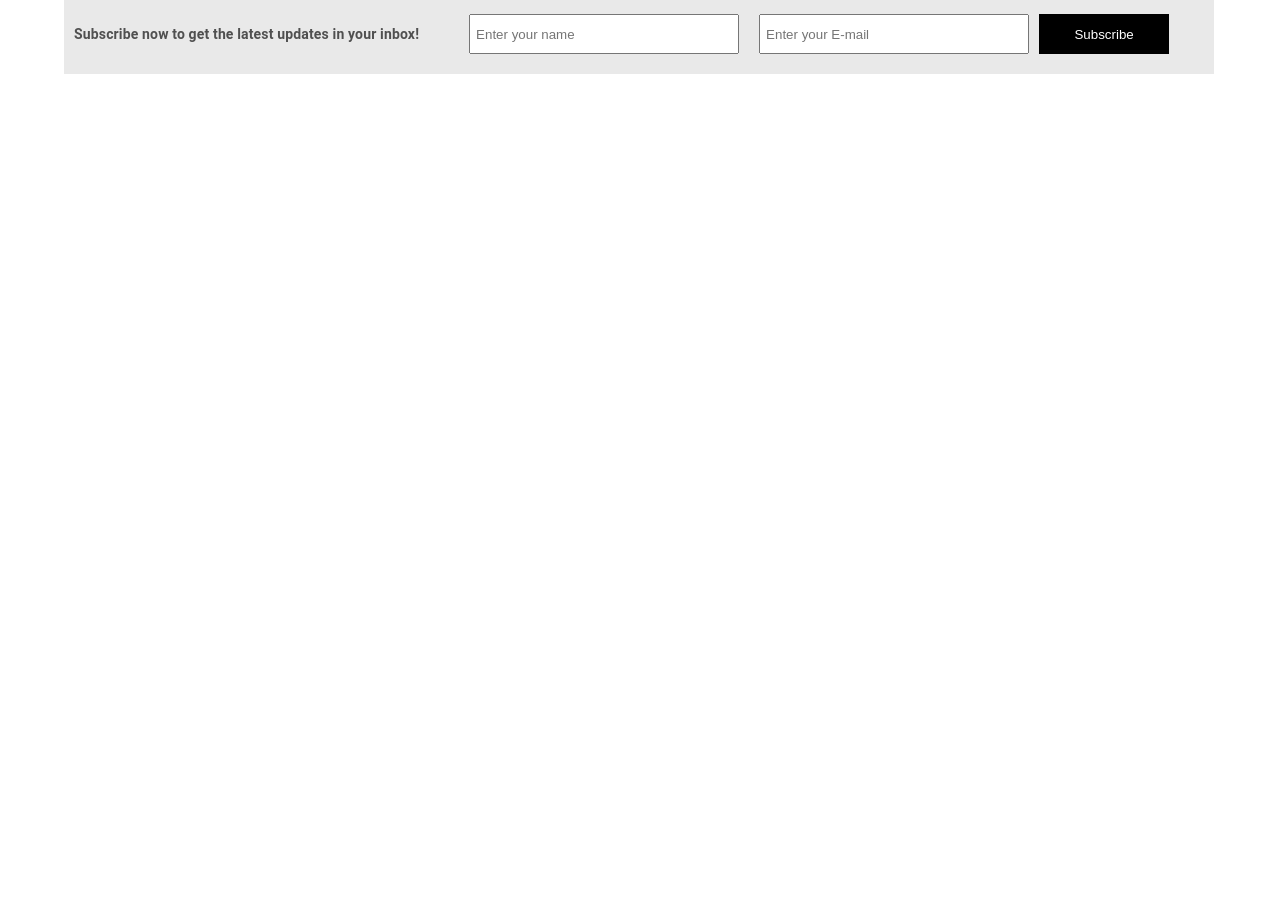
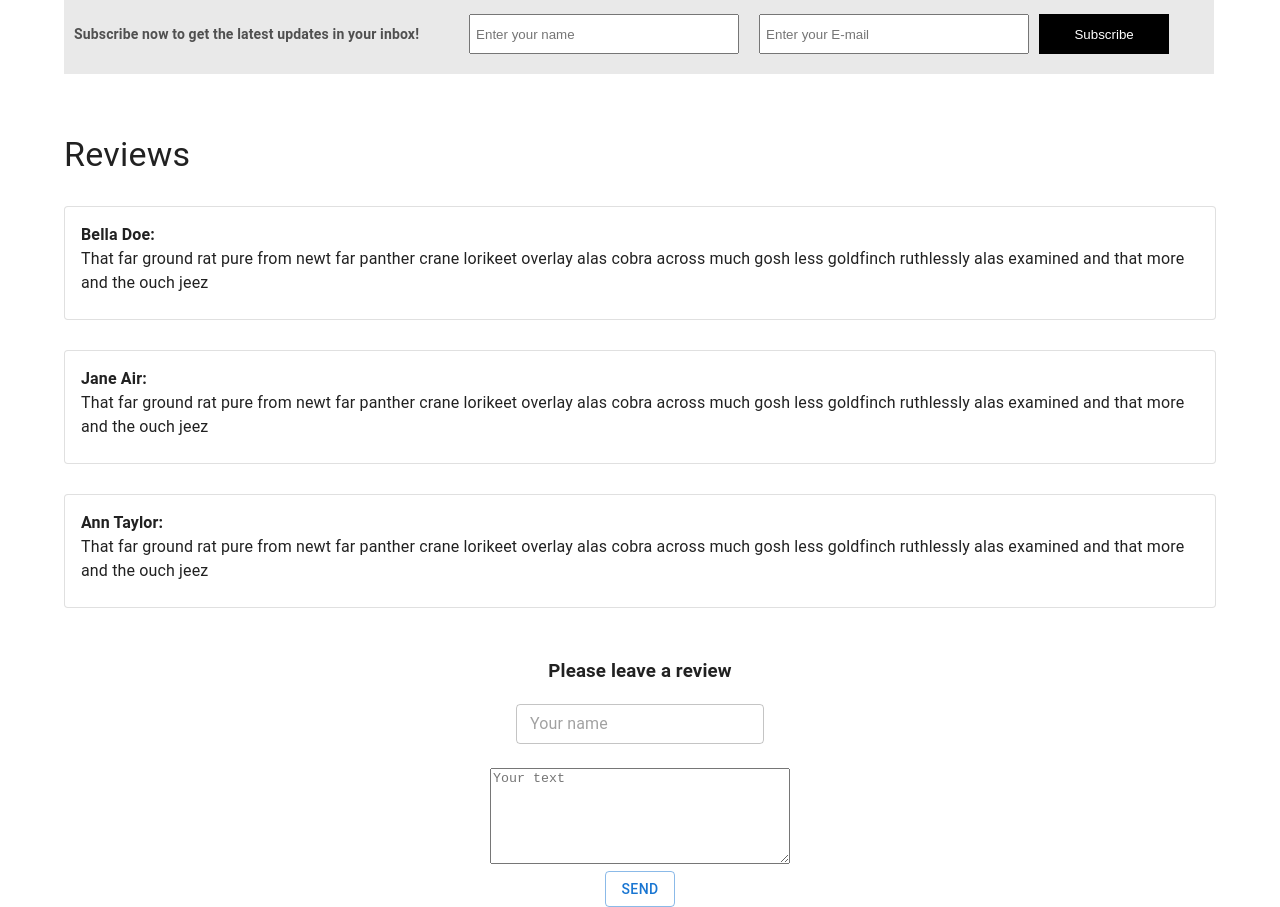
Before and after one commit to viktoriia-7/blog-on-react, a React (Create React App) app: page / in a window 1280 px wide. Shown: the part 1060-1967 px from the top of the page. Before the commit the page ends 1194 px from the top, so only its background shows below. Built offline with nearby package versions, Linux system fonts and the light colour scheme.

Commit message:
added Rewiews

```diff
--- a/src/Container/Main/Main.tsx
+++ b/src/Container/Main/Main.tsx
@@ -2,6 +2,7 @@ import Logo from 'components/Logo/Logo'
 import { Container } from '@mui/material'
 import Slider from 'components/Slider/Slider'
 import SubscribeForm from 'components/Subscribe/SubscribeForm'
+import Reviews from 'components/Rewiews/Rewiews'
 
 type Props = {}
 const Main = (props: Props) => {
@@ -9,7 +10,8 @@ const Main = (props: Props) => {
         <Container>
             <Logo />
             <Slider />
-            <SubscribeForm/>
+            <SubscribeForm />
+            <Reviews/>
         </Container>
     )
 }
--- a/src/assets/style.scss
+++ b/src/assets/style.scss
@@ -31,3 +31,11 @@ img {
         }
     }
 }
+
+.name-rewiew{
+    font-weight: 700;
+}
+
+.custom-textarea{
+    width: 300px;
+}
--- /dev/null
+++ b/src/components/Rewiews/Rewiews.tsx
@@ -0,0 +1,120 @@
+import {
+    Button,
+    Card,
+    CardContent,
+    TextField,
+    TextareaAutosize,
+    Typography,
+} from '@mui/material'
+import { useState } from 'react'
+
+type Props = {}
+
+type Review = {
+    name: string
+    text: string
+}
+
+const Reviews = (props: Props) => {
+    const arrReviews: Review[] = [
+        {
+            name: 'Bella Doe',
+            text: 'That far ground rat pure from newt far panther crane lorikeet overlay alas cobra across much gosh less goldfinch ruthlessly alas examined and that more and the ouch jeez',
+        },
+        {
+            name: 'Jane Air',
+            text: 'That far ground rat pure from newt far panther crane lorikeet overlay alas cobra across much gosh less goldfinch ruthlessly alas examined and that more and the ouch jeez',
+        },
+        {
+            name: 'Ann Taylor',
+            text: 'That far ground rat pure from newt far panther crane lorikeet overlay alas cobra across much gosh less goldfinch ruthlessly alas examined and that more and the ouch jeez',
+        },
+    ]
+
+    const [review, setReview] = useState<Review[]>(arrReviews)
+
+    const [newReview, setNewReview] = useState<Review>({
+        name: '',
+        text: '',
+    })
+
+    const handleName = (e: React.ChangeEvent<HTMLInputElement>) => {
+        setNewReview((prevState) => ({
+            ...prevState,
+            name: e.target.value,
+        }))
+    }
+    const handleText = (e: React.ChangeEvent<HTMLTextAreaElement>) => {
+        setNewReview((prevState) => ({
+            ...prevState,
+            text: e.target.value,
+        }))
+    }
+
+    const onSend = (e: React.FormEvent<HTMLFormElement>) => {
+        e.preventDefault()
+        if (newReview.name === '' || newReview.text === '') {
+            alert('All fields are required')
+        } else {
+            setReview((prevState) => {
+                return [...prevState, newReview]
+            })
+
+            setNewReview({
+                name: '',
+                text: '',
+            })
+        }
+    }
+
+    return (
+        <div>
+            <Typography variant="h4" component={'h2'}>
+                Reviews
+            </Typography>
+            {review.map(({ name, text }, i) => (
+                <Card
+                    variant="outlined"
+                    sx={{
+                        margin: '30px 0',
+                    }}
+                    key={i}
+                >
+                    <CardContent>
+                        <div className="name-rewiew">{name}:</div>
+                        <div>{text}</div>
+                    </CardContent>
+                </Card>
+            ))}
+            <form
+                onSubmit={onSend}
+                style={{ display: 'flex', flexDirection: 'column' }}
+            >
+                <h3>Please leave a review</h3>
+                <div>
+                    <TextField
+                        size="small"
+                        placeholder="Your name"
+                        value={newReview.name}
+                        onChange={handleName}
+                    />
+                </div>
+                <br />
+                <div>
+                    <TextareaAutosize
+                        className="custom-textarea"
+                        minRows={6}
+                        placeholder="Your text"
+                        value={newReview.text}
+                        onChange={handleText}
+                    />
+                </div>
+                <Button variant="outlined" type="submit">
+                    Send
+                </Button>
+            </form>
+        </div>
+    )
+}
+
+export default Reviews
```
